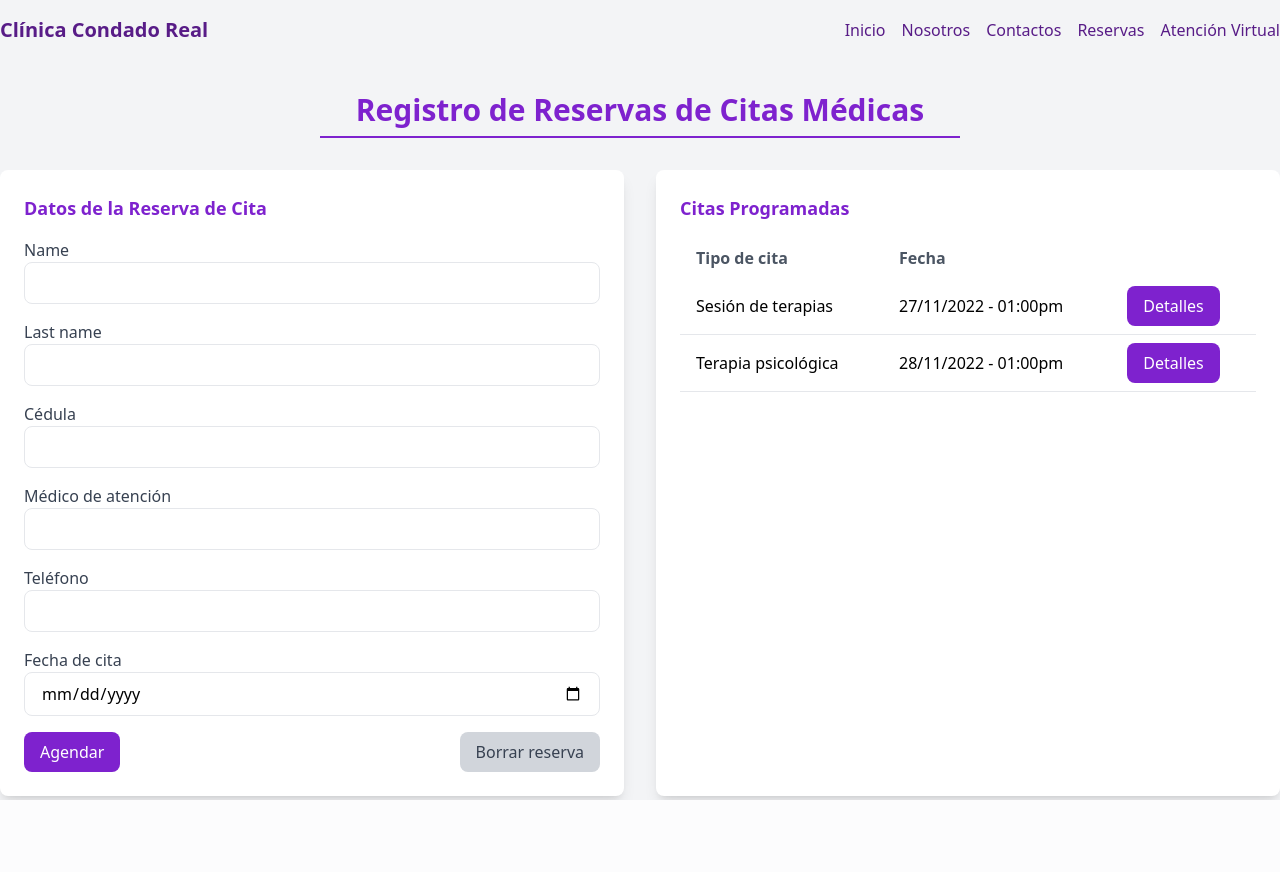
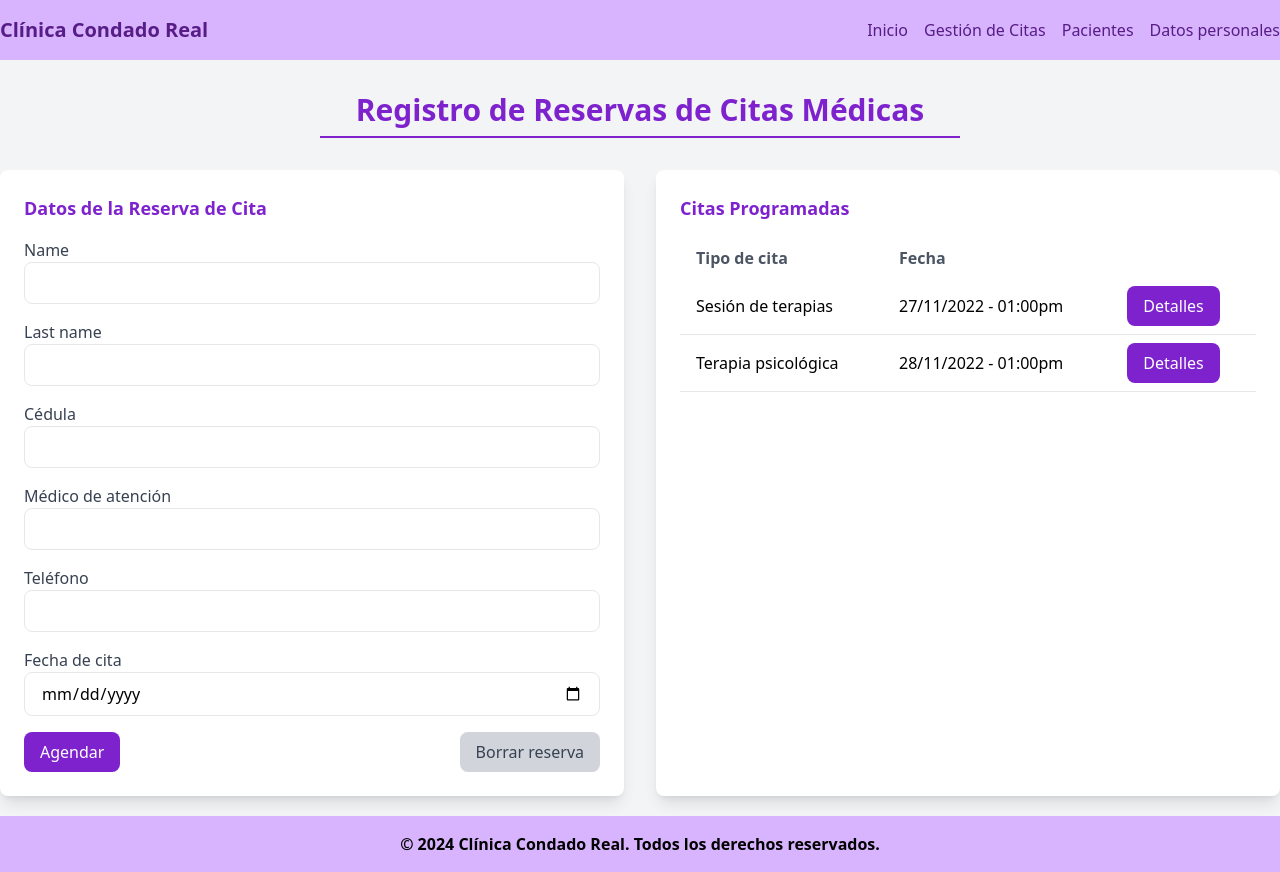
Before and after one commit to Moisinho/Gestion_Clinica, a PHP site: page /app/views/agendar_cita.php in a window 1280 px wide. Before the commit the page ends 800 px from the top, so only its background shows below. Run offline with PHP 8.4, Linux system fonts and the light colour scheme; some libraries are stand-ins or nearby versions.

Commit message:
includes del header y footer

```diff
--- /dev/null
+++ b/app/includes/footer.php
@@ -0,0 +1,15 @@
+<!DOCTYPE html>
+<html lang="es">
+
+<head>
+    <meta charset="UTF-8">
+    <meta name="viewport" content="width=device-width, initial-scale=1.0">
+    <title>Header</title>
+    <script src="https://cdn.tailwindcss.com"></script>
+    <script src="../js/tailwind-config.js"></script>
+</head>
+<body>
+<footer class="bg-purple-300 text-Moradote font-bold text-center py-4 mt-5">
+        <p>&copy; 2024 Clínica Condado Real. Todos los derechos reservados.</p>
+    </footer>
+</body>
--- /dev/null
+++ b/app/includes/header.php
@@ -0,0 +1,26 @@
+<!DOCTYPE html>
+<html lang="es">
+
+<head>
+    <meta charset="UTF-8">
+    <meta name="viewport" content="width=device-width, initial-scale=1.0">
+    <title>Header</title>
+    <script src="https://cdn.tailwindcss.com"></script>
+    <script src="../js/tailwind-config.js"></script>
+</head>
+<body>
+<header class="bg-purple-300 py-4">
+        <div class="container mx-auto flex justify-between items-center">
+            <h1 class="text-xl font-bold text-purple-900">Clínica Condado Real</h1>
+            <nav>
+                <ul class="flex space-x-4 text-purple-900">
+                    <li><a href="#" class="hover:text-purple-600">Inicio</a></li>
+                    <li><a href="#" class="hover:text-purple-600">Gestión de Citas</a></li>
+                    <li><a href="#" class="hover:text-purple-600">Pacientes</a></li>
+                    <li><a href="#" class="hover:text-purple-600">Datos personales</a></li>
+
+                </ul>
+            </nav>
+        </div>
+    </header>
+</body>
--- a/app/views/agendar_cita.php
+++ b/app/views/agendar_cita.php
@@ -7,24 +7,12 @@
     <title>Registro de Reservas de Citas Médicas</title>
     <script src="https://cdn.tailwindcss.com"></script>
     <script src="../js/tailwind-config.js"></script>
+
 </head>
 
 <body class="bg-gray-100">
     <!-- Encabezado -->
-    <header class="bg-Moradito py-4">
-        <div class="container mx-auto flex justify-between items-center">
-            <h1 class="text-xl font-bold text-purple-900">Clínica Condado Real</h1>
-            <nav>
-                <ul class="flex space-x-4 text-purple-900">
-                    <li><a href="#" class="hover:text-purple-600">Inicio</a></li>
-                    <li><a href="#" class="hover:text-purple-600">Nosotros</a></li>
-                    <li><a href="#" class="hover:text-purple-600">Contactos</a></li>
-                    <li><a href="#" class="hover:text-purple-600">Reservas</a></li>
-                    <li><a href="#" class="hover:text-purple-600">Atención Virtual</a></li>
-                </ul>
-            </nav>
-        </div>
-    </header>
+    <?php include '../includes/header.php'; ?>
 
     <!-- Título Principal -->
     <section class="my-8">
@@ -108,6 +96,7 @@
             </table>
         </div>
     </div>
+        <?php include '../includes/footer.php'; ?>
 </body>
 
 </html>
--- a/index.php
+++ b/index.php
@@ -8,7 +8,7 @@
 
 </head>
 <body>
-    <h1 class="text-Celestito text-3xl">Bienvenido</h1>
-    <a href="app/views/agendar_cita.php">hola</a>
+    <h1 class="text-Celestito text-3xl">Hay que hacer una hijueperra pagina principal</h1>
+    <a href="app/views/">hola</a>
 </body>
 </html>
```
